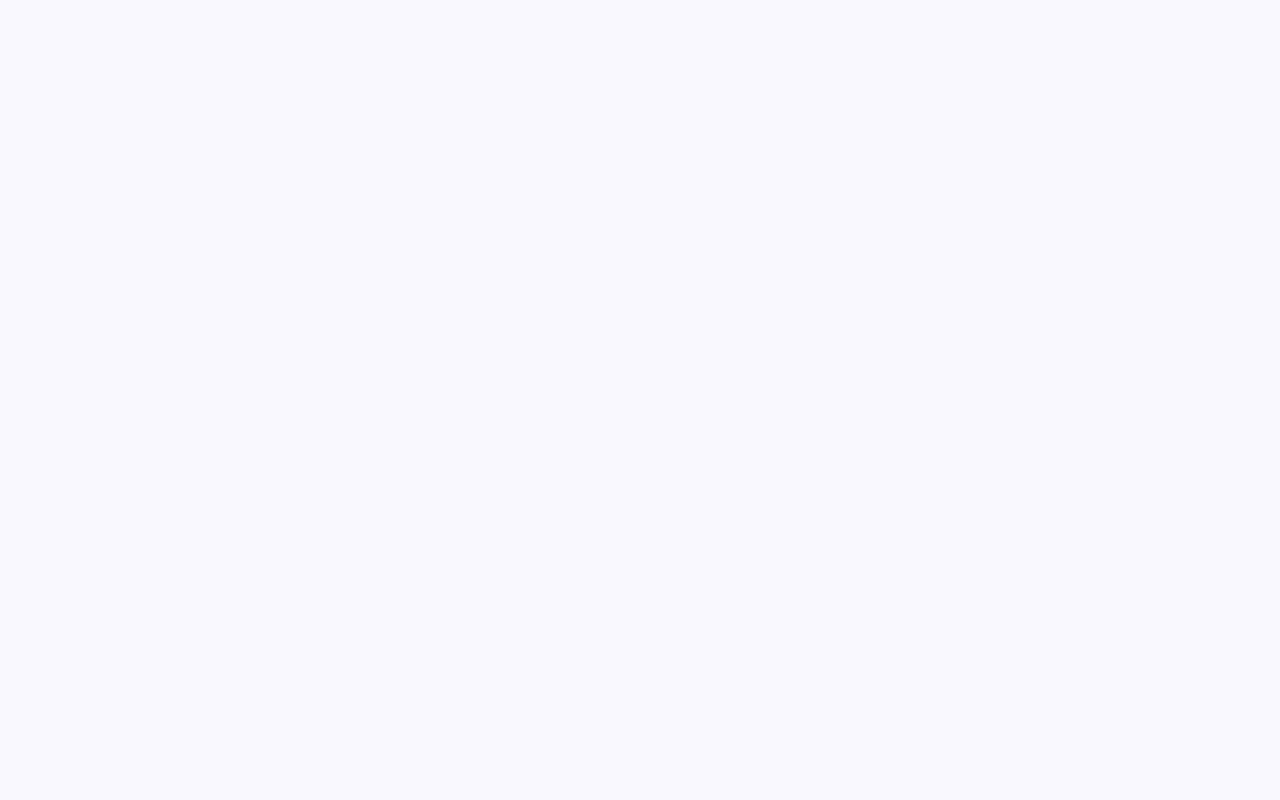
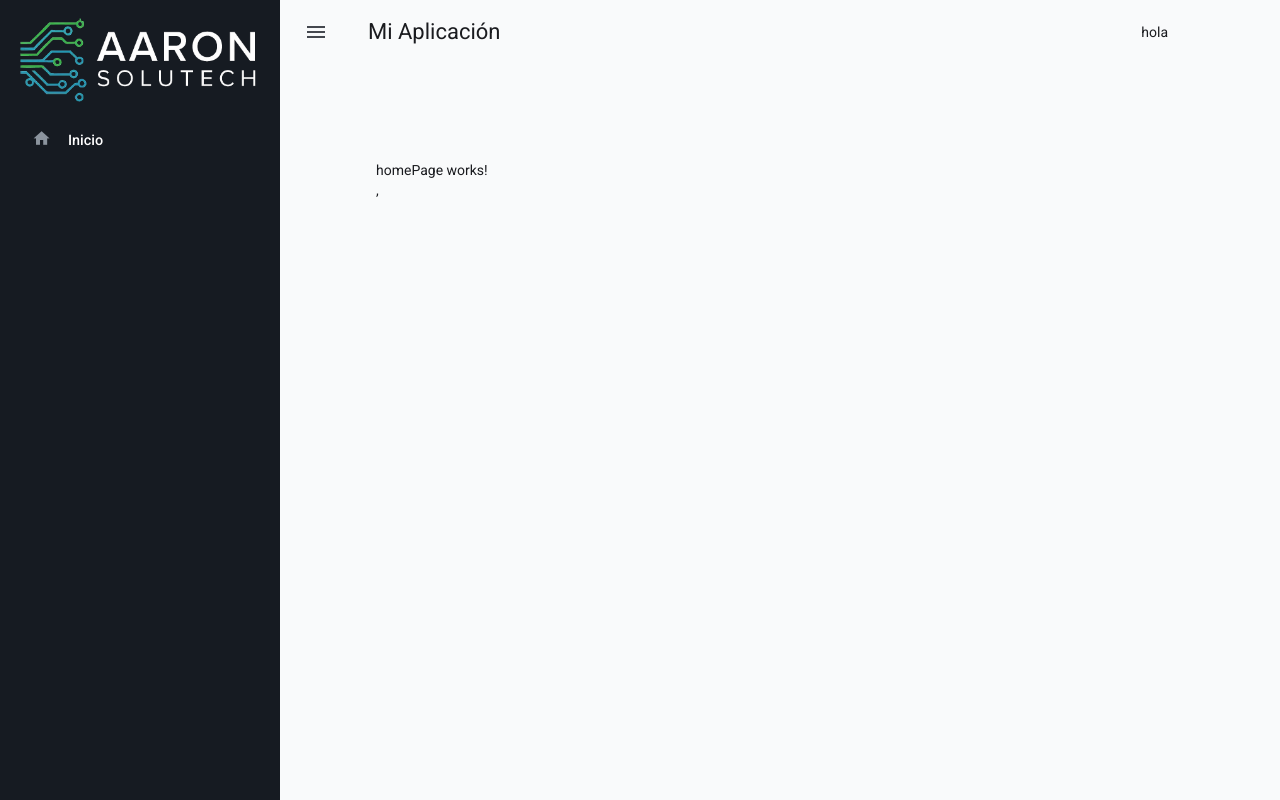
Before and after one commit to aaronJau21/admin-system-client-AaronJSolution-, an Angular app: page /home in a window 1280 px wide. Before the commit this address led to /. Built offline with nearby package versions, Linux system fonts and the light colour scheme.

Commit message:
Implement routing and layout for home page; remove old home page component

```diff
--- a/src/app/app.routes.ts
+++ b/src/app/app.routes.ts
@@ -1,11 +1,11 @@
 import { Routes } from '@angular/router';
 import { LoginPageComponent } from './auth/pages/login/loginPage.component';
-import { HomePageComponent } from './dahsboard/homePage/homePage.component';
 
 export const routes: Routes = [
   {
     path: '',
     loadComponent: () => import('./shared/layout/mainLayout.component'),
+    loadChildren: () => import('./dahsboard/dashboard.routes'),
   },
   {
     path: 'auth/login',
--- /dev/null
+++ b/src/app/dahsboard/dashboard.routes.ts
@@ -0,0 +1,15 @@
+import { Routes } from '@angular/router';
+
+const routes: Routes = [
+  {
+    path: 'home',
+    loadComponent: () => import('./home/homePage.component'),
+  },
+  {
+    path: '**',
+    redirectTo: 'home',
+    pathMatch: 'full',
+  },
+];
+
+export default routes;
--- a/src/app/dahsboard/homePage/homePage.component.ts
+++ b/src/app/dahsboard/home/homePage.component.ts
@@ -6,4 +6,4 @@ import { Component } from '@angular/core';
   templateUrl: './homePage.component.html',
   styleUrl: './homePage.component.css',
 })
-export class HomePageComponent { }
+export default class HomePageComponent { }
--- a/src/app/shared/layout/mainLayout.component.css
+++ b/src/app/shared/layout/mainLayout.component.css
@@ -2,17 +2,17 @@
   --sidebar-bg-color: #161b22;
   --sidebar-header-text-color: #ffffff;
   --container-body: #f9fafb;
-}
-
-.list-item-side-bar {
-  color: white;
+  --nav-item-hover: #21262d;
+  --nav-item-active: #0969da;
+  --spacing: 1rem;
 }
 
 #side-bar {
   background-color: var(--sidebar-bg-color);
   color: var(--sidebar-header-text-color);
-  width: calc(var(--spacing) * 64);
+  width: 280px;
   border-radius: 0;
+  padding: 1rem;
 }
 
 #container-body {
@@ -23,6 +23,68 @@
   background-color: var(--container-body);
 }
 
-#list-items {
+/* Estilos para la navegación personalizada */
+.sidebar-nav {
+  display: flex;
+  flex-direction: column;
+  gap: 0.2rem;
+}
+
+.nav-item {
+  display: flex;
+  align-items: center;
+  padding: 0.5rem 1rem;
+  color: #fff;
+  text-decoration: none;
+  border-radius: 8px;
+  transition: all 0.3s cubic-bezier(0.4, 0, 0.2, 1);
+  font-weight: 500;
+  font-size: 0.9rem;
+  position: relative;
+  overflow: hidden;
+}
+
+.nav-item:hover {
+  background-color: var(--nav-item-hover);
+  transform: translateX(4px);
+  box-shadow: 0 2px 8px rgba(0, 0, 0, 0.15);
+}
+
+.nav-item.active {
+  background-color: var(--nav-item-active);
+  box-shadow: 0 0 0 1px rgba(9, 105, 218, 0.3);
+}
+
+.nav-item::before {
+  content: '';
+  position: absolute;
+  left: 0;
+  top: 0;
+  height: 100%;
+  width: 3px;
+  background-color: var(--nav-item-active);
+  transform: scaleY(0);
+  transition: transform 0.3s ease;
+}
+
+.nav-item:hover::before,
+.nav-item.active::before {
+  transform: scaleY(1);
+}
+
+.nav-icon {
+  margin-right: 0.75rem;
+  font-size: 1.2rem;
+  color: #8b949e;
+  transition: color 0.3s ease;
+}
+
+.nav-item:hover .nav-icon,
+.nav-item.active .nav-icon {
   color: #fff;
 }
+
+.nav-text {
+  flex: 1;
+  font-weight: 500;
+}
--- a/src/app/shared/layout/mainLayout.component.html
+++ b/src/app/shared/layout/mainLayout.component.html
@@ -2,10 +2,15 @@
   <!-- Sidebar -->
   <mat-sidenav #drawer mode="side" opened="true" id="side-bar">
     <img src="/logo_blanco.webp" alt="logo de AaronJ Solution" class="w-52" />
-    <div class="mt-5">
-      <mat-list>
-        <mat-list-item id="list-items">Inicio</mat-list-item>
-      </mat-list>
+    <div class="mt-1">
+      <nav class="sidebar-nav">
+        @for (route of routes(); track route.name) {
+        <a href="#" class="nav-item">
+          <mat-icon class="nav-icon">home</mat-icon>
+          <span class="nav-text">{{ route.name }}</span>
+        </a>
+        }
+      </nav>
     </div>
   </mat-sidenav>
 
--- a/src/app/shared/layout/mainLayout.component.ts
+++ b/src/app/shared/layout/mainLayout.component.ts
@@ -1,11 +1,14 @@
-import { Component } from '@angular/core';
+import { Component, signal } from '@angular/core';
 
 import { MatButtonModule } from '@angular/material/button';
 import { MatIconModule } from '@angular/material/icon';
 import { MatSidenavModule } from '@angular/material/sidenav';
 import { MatToolbarModule } from '@angular/material/toolbar';
-import { MatListItem, MatListModule } from '@angular/material/list';
 import { RouterOutlet } from '@angular/router';
+
+interface IRoutes {
+  name: string;
+}
 
 @Component({
   selector: 'app-main-layout',
@@ -14,10 +17,15 @@ import { RouterOutlet } from '@angular/router';
     MatButtonModule,
     MatToolbarModule,
     MatIconModule,
-    MatListModule,
     RouterOutlet,
   ],
   templateUrl: './mainLayout.component.html',
   styleUrl: './mainLayout.component.css',
 })
-export default class MainLayoutComponent {}
+export default class MainLayoutComponent {
+  public routes = signal<IRoutes[]>([
+    {
+      name: 'Inicio',
+    },
+  ]);
+}
```
Also changed, not shown: src/app/dahsboard/home/homePage.component.css (renamed from src/app/dahsboard/homePage/homePage.component.css), src/app/dahsboard/home/homePage.component.html (renamed from src/app/dahsboard/homePage/homePage.component.html).
